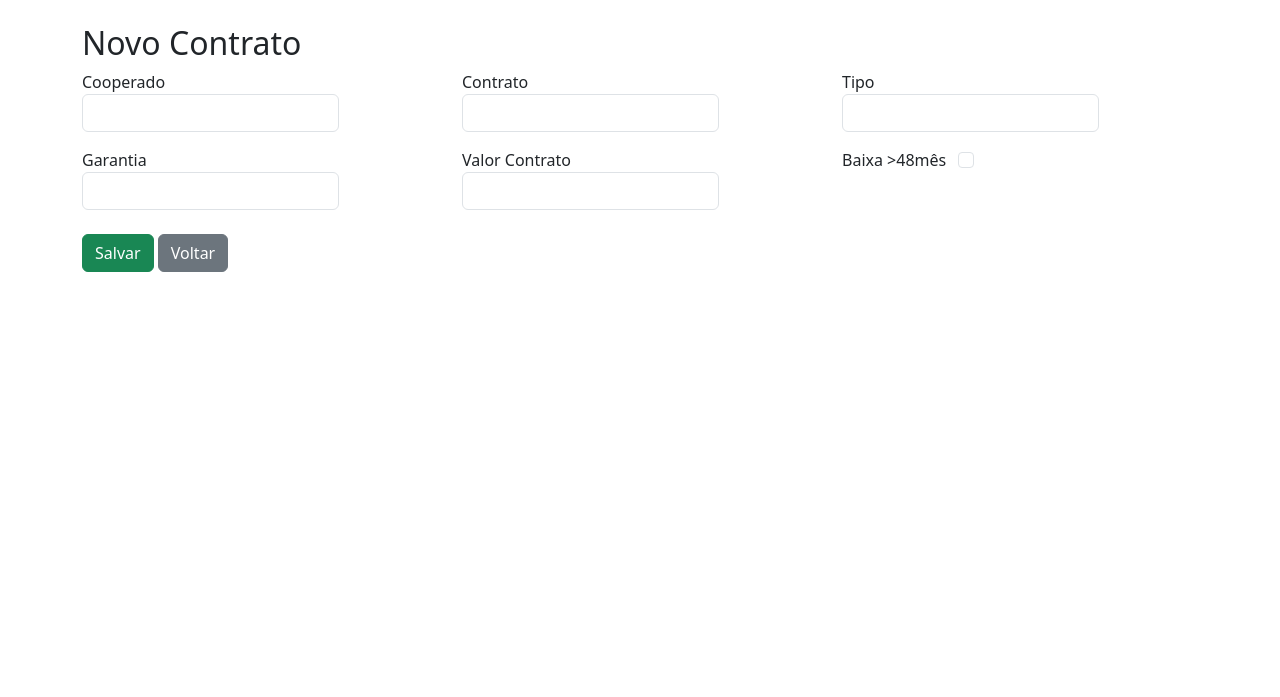
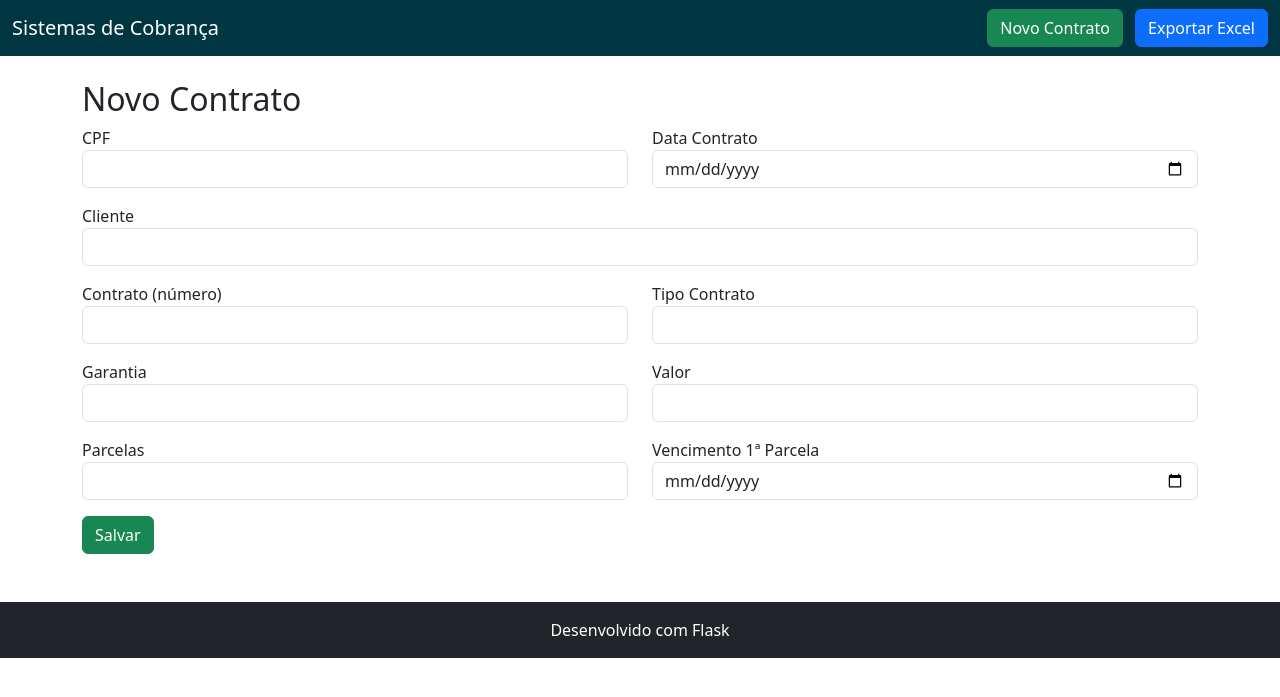
Before and after one commit to felipe4128/Contratos_cobranca, a Flask app: page /novo in a window 1280 px wide. Shown: the top 697 px of the page. Run offline with Flask 3, Linux system fonts and the light colour scheme.

Commit message:
Atualiza campos e templates

```diff
--- a/app.py
+++ b/app.py
@@ -9,29 +9,38 @@ base_dir = os.path.abspath(os.path.dirname(__file__))
 app.config['SQLALCHEMY_DATABASE_URI'] = 'sqlite:///' + os.path.join(base_dir, 'credito.db')
 app.config['SQLALCHEMY_TRACK_MODIFICATIONS'] = False
 
+@app.context_processor
+def inject_colors():
+    return dict(
+        cor_primaria="#00AE9D",
+        cor_escura="#003641",
+        cor_secundaria="#C9D200"
+    )
+
 db = SQLAlchemy(app)
 
 class Contrato(db.Model):
-    id = db.Column(db.Integer, primary_key=True)
-    cpf = db.Column(db.String(14), nullable=True)
-    cliente = db.Column(db.String(100), nullable=True)
-    numero = db.Column(db.String(50), nullable=True)
-    tipo_contrato = db.Column(db.String(50), nullable=True)
-    garantia = db.Column(db.String(100), nullable=True)
-    valor = db.Column(db.Float, nullable=True)
-    parcelas = db.Column(db.Integer, default=0)
+    id              = db.Column(db.Integer, primary_key=True)
+    cpf             = db.Column(db.String(14), nullable=True)
+    data_contrato   = db.Column(db.Date, nullable=True)
+    cliente         = db.Column(db.String(100), nullable=True)
+    numero          = db.Column(db.String(50), nullable=True)
+    tipo_contrato   = db.Column(db.String(50), nullable=True)
+    garantia        = db.Column(db.String(100), nullable=True)
+    valor           = db.Column(db.Float, nullable=True)
+    parcelas        = db.Column(db.Integer, default=0)
     parcelas_restantes = db.Column(db.Integer, default=0)
     vencimento_parcelas = db.Column(db.Date, nullable=True)
-    info = db.Column(db.Text, nullable=True)
+    demais_info     = db.Column(db.Text, nullable=True)
 
 class Parcela(db.Model):
-    id = db.Column(db.Integer, primary_key=True)
-    contrato_id = db.Column(db.Integer, db.ForeignKey('contrato.id'))
-    numero = db.Column(db.Integer)
-    valor = db.Column(db.Float)
-    vencimento = db.Column(db.Date)
-    quitada = db.Column(db.Boolean, default=False)
-    contrato = db.relationship('Contrato', backref=db.backref('parcelas_list', lazy=True))
+    id            = db.Column(db.Integer, primary_key=True)
+    contrato_id   = db.Column(db.Integer, db.ForeignKey('contrato.id'))
+    numero        = db.Column(db.Integer)
+    valor         = db.Column(db.Float)
+    vencimento    = db.Column(db.Date)
+    quitada       = db.Column(db.Boolean, default=False)
+    contrato      = db.relationship('Contrato', backref=db.backref('parcelas_list', lazy=True))
 
 @app.before_request
 def criar_tabelas():
@@ -46,39 +55,49 @@ def index():
 @app.route('/novo', methods=['GET','POST'])
 def novo():
     if request.method == 'POST':
-        cpf = request.form.get('cpf') or None
-        cliente = request.form.get('cliente') or None
-        numero = request.form.get('numero') or None
-        tipo = request.form.get('tipo_contrato') or None
+        cpf_str = request.form.get('cpf') or None
+        data_str = request.form.get('data_contrato')
+        data_contrato = datetime.strptime(data_str, '%Y-%m-%d') if data_str else None
+        cliente  = request.form.get('cliente') or None
+        numero   = request.form.get('numero') or None
+        tipo     = request.form.get('tipo_contrato') or None
         garantia = request.form.get('garantia') or None
-        valor = float(request.form.get('valor')) if request.form.get('valor') else None
+        valor    = float(request.form.get('valor')) if request.form.get('valor') else None
         parcelas = int(request.form.get('parcelas')) if request.form.get('parcelas') else 0
         venc_str = request.form.get('vencimento_parcelas')
-        venc_init = datetime.strptime(venc_str, '%Y-%m-%d') if venc_str else None
+        venc_init = datetime.strptime(venc_str,'%Y-%m-%d') if venc_str else (data_contrato + timedelta(days=30) if data_contrato else None)
 
-        contrato = Contrato(cpf=cpf, cliente=cliente, numero=numero, tipo_contrato=tipo,
-                            garantia=garantia, valor=valor, parcelas=parcelas,
-                            parcelas_restantes=parcelas, vencimento_parcelas=venc_init)
+        contrato = Contrato(
+            cpf=cpf_str,
+            data_contrato=data_contrato,
+            cliente=cliente,
+            numero=numero,
+            tipo_contrato=tipo,
+            garantia=garantia,
+            valor=valor,
+            parcelas=parcelas,
+            parcelas_restantes=parcelas,
+            vencimento_parcelas=venc_init
+        )
         db.session.add(contrato)
         db.session.commit()
+
         if parcelas and valor and venc_init:
-            valor_parc = round(valor/parcelas, 2)
-            for i in range(1, parcelas+1):
+            valor_parc = round(valor/parcelas,2)
+            for i in range(1,parcelas+1):
                 venc = venc_init + timedelta(days=30*(i-1))
                 p = Parcela(contrato_id=contrato.id, numero=i, valor=valor_parc, vencimento=venc)
                 db.session.add(p)
             db.session.commit()
+
         return redirect(url_for('index'))
     return render_template('novo.html')
 
-@app.route('/info/<int:id>', methods=['GET','POST'])
-def info(id):
+@app.route('/contrato/<int:id>')
+def ver_contrato(id):
     contrato = Contrato.query.get_or_404(id)
-    if request.method == 'POST':
-        contrato.info = request.form.get('info')
-        db.session.commit()
-        return redirect(url_for('index'))
-    return render_template('info.html', contrato=contrato)
+    parcelas = contrato.parcelas_list
+    return render_template('contrato.html', contrato=contrato, parcelas=parcelas)
 
 @app.route('/parcela/<int:id>/quitar', methods=['POST'])
 def quitar_parcela(id):
@@ -88,7 +107,18 @@ def quitar_parcela(id):
     if cont.parcelas_restantes > 0:
         cont.parcelas_restantes -= 1
     db.session.commit()
-    return redirect(url_for('info', id=p.contrato_id))
+    return redirect(url_for('ver_contrato', id=p.contrato_id))
+
+@app.route('/contrato/<int:id>/info', methods=['GET','POST'])
+def editar_info(id):
+    contrato = Contrato.query.get_or_404(id)
+    if request.method == 'POST':
+        contrato.garantia = request.form.get('garantia') or None
+        contrato.valor = float(request.form.get('valor')) if request.form.get('valor') else None
+        contrato.demais_info = request.form.get('demais_info') or None
+        db.session.commit()
+        return redirect(url_for('index'))
+    return render_template('info.html', contrato=contrato)
 
 @app.route('/deletar', methods=['POST'])
 def deletar():
@@ -114,6 +144,6 @@ def exportar():
     df.to_excel(path, index=False)
     return send_file(path, as_attachment=True)
 
-if __name__ == '__main__':
-    port = int(os.environ.get('PORT', 5000))
-    app.run(host='0.0.0.0', port=port)
+if __name__ == "__main__":
+    port = int(os.environ.get("PORT",5000))
+    app.run(host="0.0.0.0", port=port)
--- a/templates/novo.html
+++ b/templates/novo.html
@@ -1,32 +1,26 @@
-<!DOCTYPE html>
-<html lang="pt-br">
-<head>
-  <meta charset="UTF-8">
-  <title>Novo Contrato</title>
-  <link href="https://cdn.jsdelivr.net/npm/bootstrap@5/dist/css/bootstrap.min.css" rel="stylesheet">
-</head>
-<body class="p-4">
-<div class="container">
+{% extends "base.html" %}
+{% block content %}
+<div class="container py-4">
   <h2>Novo Contrato</h2>
   <form method="post">
-    <div class="row">
-      <div class="col"><label>Cooperado<input class="form-control" name="cooperado"></label></div>
-      <div class="col"><label>Contrato<input class="form-control" name="numero"></label></div>
-      <div class="col"><label>Tipo<input class="form-control" name="tipo"></label></div>
+    <div class="row mb-3">
+      <div class="col"><label>CPF</label><input class="form-control" name="cpf"></div>
+      <div class="col"><label>Data Contrato</label><input type="date" class="form-control" name="data_contrato"></div>
     </div>
-    <div class="row mt-3">
-      <div class="col"><label>Garantia<input class="form-control" name="garantia"></label></div>
-      <div class="col"><label>Valor Contrato<input class="form-control" name="valor_contrato" type="number" step="0.01"></label></div>
-      <div class="col">
-        <label>Baixa >48mês
-          <input type="checkbox" name="baixa_48" class="form-check-input ms-2">
-        </label>
-      </div>
+    <div class="mb-3"><label>Cliente</label><input class="form-control" name="cliente"></div>
+    <div class="row mb-3">
+      <div class="col"><label>Contrato (número)</label><input class="form-control" name="numero"></div>
+      <div class="col"><label>Tipo Contrato</label><input class="form-control" name="tipo_contrato"></div>
     </div>
-    <!-- demais campos omitidos para brevidade -->
-    <button class="btn btn-success mt-4">Salvar</button>
-    <a href="{{ url_for('index') }}" class="btn btn-secondary mt-4">Voltar</a>
+    <div class="row mb-3">
+      <div class="col"><label>Garantia</label><input class="form-control" name="garantia"></div>
+      <div class="col"><label>Valor</label><input type="number" step="0.01" class="form-control" name="valor"></div>
+    </div>
+    <div class="row mb-3">
+      <div class="col"><label>Parcelas</label><input type="number" class="form-control" name="parcelas"></div>
+      <div class="col"><label>Vencimento 1ª Parcela</label><input type="date" class="form-control" name="vencimento_parcelas"></div>
+    </div>
+    <button class="btn btn-success">Salvar</button>
   </form>
 </div>
-</body>
-</html>
+{% endblock %}
```
Also changed, not shown: templates/index.html (+41 -30 lines), templates/info.html (+13 -15 lines).
